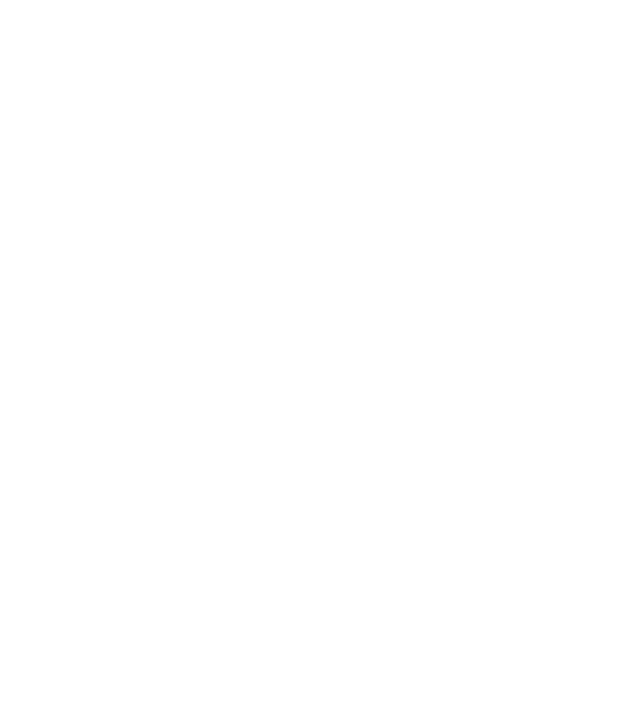
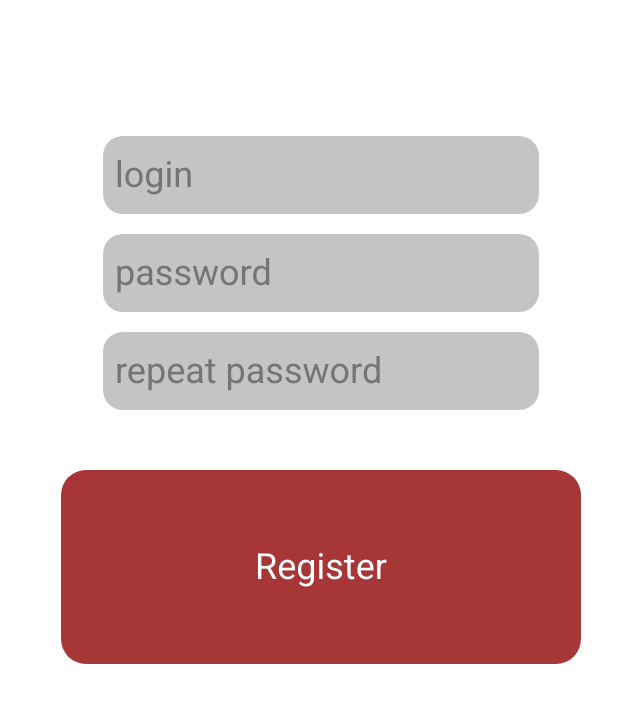
Before and after one commit to Mazurkevichvs/RR_app, a React (Create React App) app in the folder Frontend/: page /Registration in a window 1280 px wide. Before the commit this address had no page. Shown: the top 702 px of the page, without its empty margins (319-959 px from the left). Built offline with nearby package versions, Linux system fonts and the light colour scheme.

Commit message:
Add registration using backend, Input in component

```diff
--- a/Frontend/src/App.js
+++ b/Frontend/src/App.js
@@ -1,11 +1,11 @@
 import React from 'react';
 import './App.scss';
-import { Home, LogIn, Generator, Maintain } from './pages';
+import { Home, LogIn, Generator, Maintain, Registration } from './pages';
 import { Routes, Route } from 'react-router-dom';
 
 function App() {
 
-// Change input into input component
+
 // logIn func to Redux
 // Use backend for reg/auth
 
@@ -26,6 +26,7 @@
             <Maintain/>
           }
         />
+        <Route path="/Registration" element={<Registration/>} />
       </Routes>
   );
 }
--- a/Frontend/src/App.scss
+++ b/Frontend/src/App.scss
@@ -10,16 +10,3 @@
       max-width: 520px;
   }
 }
-
-
-
-.login__input {
-    background-color: #C4C4C4;
-    border: none;
-    border-radius: 20px;
-    padding: 12px;
-    font-size: 36px;
-    &:first-child {
-      margin-bottom: 20px;
-    }
-}
--- a/Frontend/src/components/Aside.jsx
+++ b/Frontend/src/components/Aside.jsx
@@ -19,8 +19,8 @@
       .get('http://localhost:8000/api/recipe/list_category')
       .then((res) =>
         dispatch(setCategory(res.data.results))
-
       )
+      .catch(error => console.log(error))
   }, [])
 
   const categoryItem = categoryList.map( (category, index) =>
--- /dev/null
+++ b/Frontend/src/components/Input.jsx
@@ -0,0 +1,17 @@
+import React from 'react';
+import './Input.scss';
+
+
+const Input = ({placeholder, setInputValue}) => {
+
+  return (
+    <input
+        onChange={(event) => setInputValue(event.target.value)}
+        className="login__input"
+        type="text"
+        placeholder={placeholder}
+      />
+  )
+}
+
+export default Input
--- /dev/null
+++ b/Frontend/src/components/Input.scss
@@ -0,0 +1,9 @@
+.login__input {
+    background-color: #C4C4C4;
+    border: none;
+    border-radius: 20px;
+    padding: 12px;
+    font-size: 36px;
+    margin-bottom: 20px;
+
+}
--- a/Frontend/src/components/index.js
+++ b/Frontend/src/components/index.js
@@ -2,4 +2,5 @@
 export {default as Recipe} from './Recipe';
 export {default as Aside} from './Aside';
 export {default as RecipeList} from './RecipeList';
-export {default as RecipeItem} from './RecipeList';
+export {default as RecipeItem} from './RecipeItem';
+export {default as Input} from './Input';
--- a/Frontend/src/pages/Home.jsx
+++ b/Frontend/src/pages/Home.jsx
@@ -1,7 +1,6 @@
 import React from 'react'
 import Button from '../components/button';
 import {Link} from 'react-router-dom';
-import './Home.scss'
 
 function Home() {
   return (
--- a/Frontend/src/pages/LogIn.jsx
+++ b/Frontend/src/pages/LogIn.jsx
@@ -1,5 +1,5 @@
 import { React, useState } from "react";
-import Button from "../components/button";
+import {Input, Button} from '../components';
 import { Link } from "react-router-dom";
 import {useDispatch} from 'react-redux';
 import {setLogin, setPassword} from '../redux/slices/loginSlice';
@@ -18,24 +18,9 @@
 
   return (
     <div className="container">
-      <input
-        onChange={(event) => {
-          setLoginInput(event.target.value);
-
-        }}
-        className="login__input"
-        type="text"
-        placeholder="login"
-      />
-      <input
-        onChange={(event) => {
-          setPasswordInput(event.target.value);
-
-        }}
-        className="login__input"
-        type="text"
-        placeholder="password"
-      />
+      <Input placeholder = 'login' setInputValue={setLoginInput}/>
+      <Input placeholder = 'password' setInputValue={setPasswordInput}/>
+      <p>Don't have an account? <Link to="/Registration">Register now!</Link></p>
       {loginInput && passwordInput ? (
         <Link to="/Generator">
           <Button
--- /dev/null
+++ b/Frontend/src/pages/Registration.jsx
@@ -0,0 +1,30 @@
+import React from 'react';
+import { useState } from 'react';
+import {Input, Button} from '../components';
+import axios from 'axios';
+
+
+const Registration = () => {
+  const [email, setEmail] = useState('');
+  const [password, setPassword] = useState('');
+  const [password2, setPassword2] = useState('');
+
+  const handleRegistration = (email, password, password2) => {
+    if(password === password2) {
+      axios.post('http://localhost:8000/api/account/create/', {email, password, password2})
+      .then((res) => console.log('RESPONSE',res))
+      .catch((err) => console.log('ERROR', err))
+    }
+  }
+
+  return (
+    <div className='container'>
+        <Input placeholder={'login'} setInputValue = {setEmail}/>
+        <Input placeholder={'password'} setInputValue = {setPassword}/>
+        <Input placeholder={'repeat password'} setInputValue = {setPassword2}/>
+        <Button className={"btn__logs"} name={"Register"} onClick={() => handleRegistration(email,password, password2)}/>
+    </div>
+  )
+}
+
+export default Registration
--- a/Frontend/src/pages/index.js
+++ b/Frontend/src/pages/index.js
@@ -2,3 +2,4 @@
 export {default as LogIn} from './LogIn';
 export {default as Generator} from './Generator';
 export {default as Maintain} from './Maintain'
+export {default as Registration} from './Registration'
```
Also changed, not shown: Frontend/src/pages/Home.scss (deleted).
